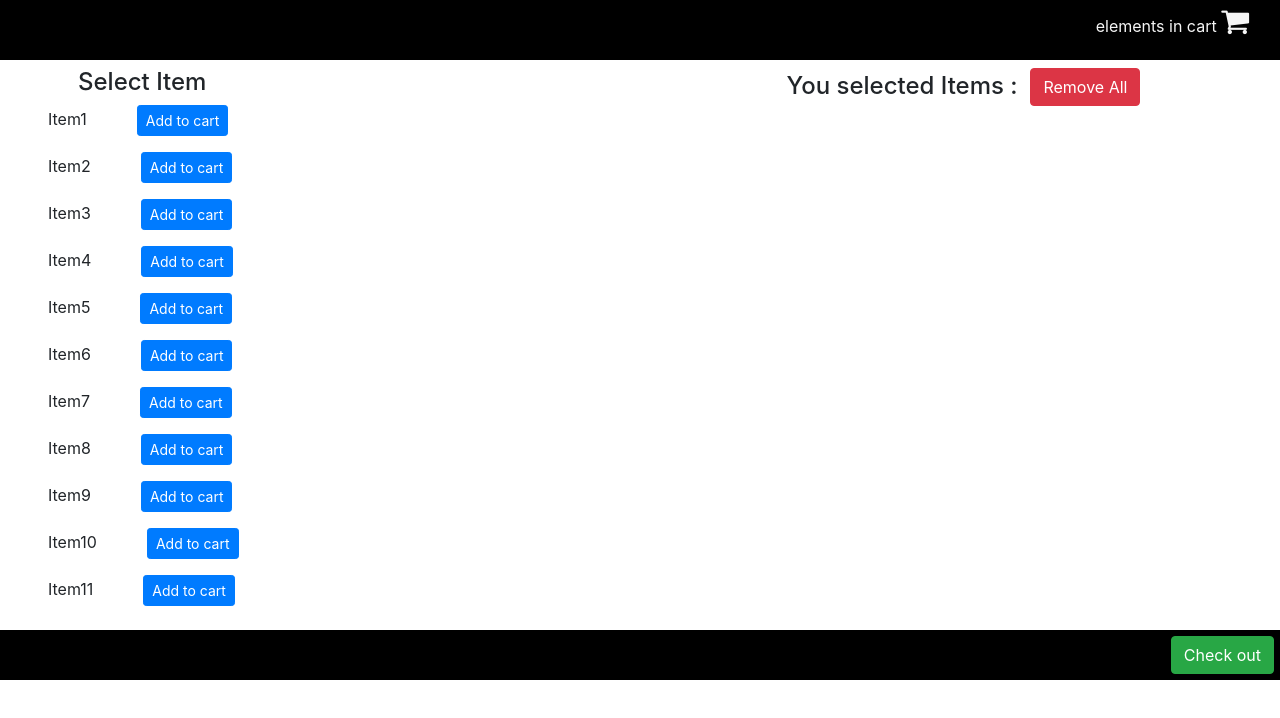
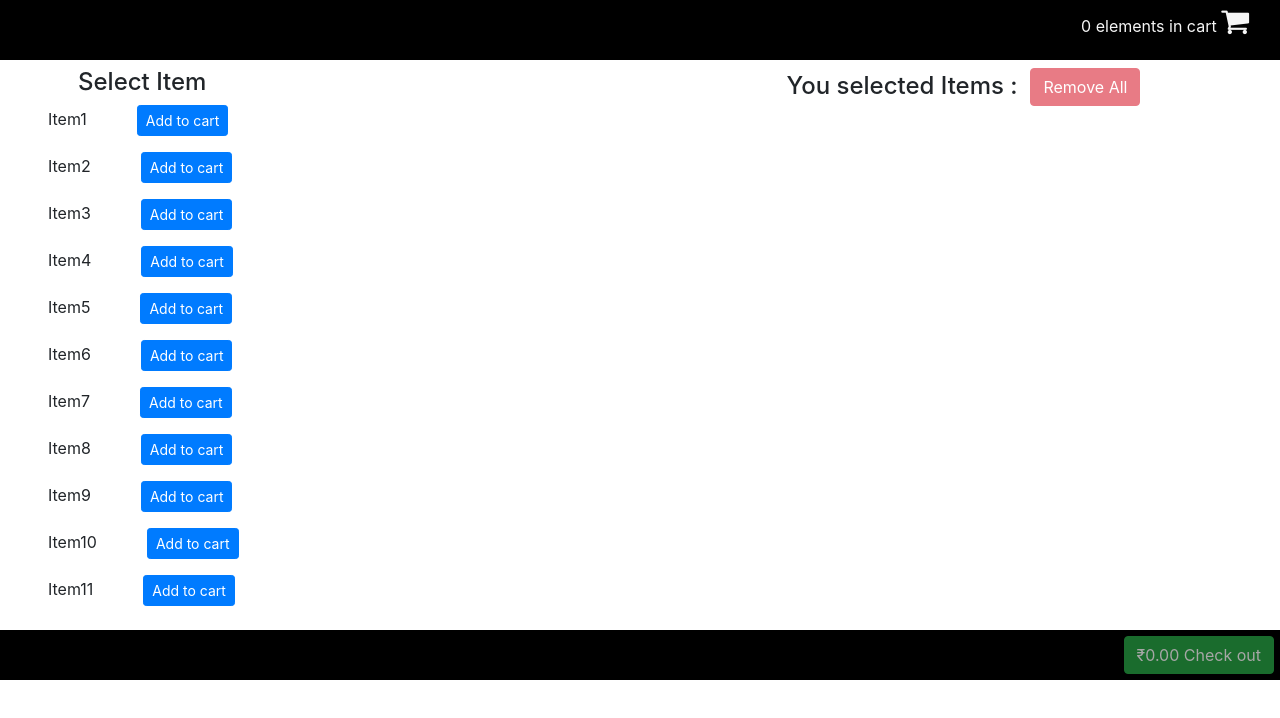
Before and after one commit to Gauravkulkarni9860/redux-app, a React (Create React App) app: page / in a window 1280 px wide. Shown: the top 718 px of the page. Built offline with nearby package versions, Linux system fonts and the light colour scheme.

Commit message:
issues solved

```diff
--- a/src/components/cart/Cart.js
+++ b/src/components/cart/Cart.js
@@ -35,7 +35,13 @@ class Cart extends Component {
             <div className="Cart">
                 <h4>
                     You selected Items : &nbsp;
-                    <Button variant="danger" onClick={()=>this.props.onRemoveAllItems()}>Remove All</Button>
+                    <Button
+                        variant="danger"
+                        onClick={()=>this.props.onRemoveAllItems()}
+                        disabled={this.props.itm.legth !== 0}
+                    >
+                        Remove All
+                    </Button>
                 </h4>
                 {selectedItem}
             </div>
--- a/src/components/footer/Footer.js
+++ b/src/components/footer/Footer.js
@@ -6,21 +6,25 @@ import { connect } from 'react-redux';
 class Footer extends Component {
 
     render () {
+
         let itemPrice = 0;
-        itemPrice = this.props.itm.map(item => {
+
+        for(let i = 0; i < this.props.itm.length; i++){
+            let item = this.props.itm[i];
             itemPrice = itemPrice + (item.quantity * item.price);
-            return itemPrice;
-        })
+        }
 
-        var price = itemPrice.toLocaleString('hi', {
+        let price = itemPrice.toLocaleString('hi', {
             style: 'currency',
             currency: 'USD',
-          });
+        });
+
+        price = price.replace('$', '₹');
 
         return (
             <div className="Footer">
-                <Button variant="success">
-                    <span>{price.replace('$', '₹')}</span> Check out
+                <Button variant="success" disabled={itemPrice===0}>
+                    <span>{price}</span> Check out
                 </Button>
             </div>
         );
@@ -29,7 +33,8 @@ class Footer extends Component {
 
 const mapStateToProps = state => {
     return {
-        itm : state.cartItem
+        itm : state.cartItem,
+
     };
 }
 
--- a/src/components/header/Header.js
+++ b/src/components/header/Header.js
@@ -4,12 +4,12 @@ import './Header.css';
 
 class Header extends Component {
     render () {
-        var itemQuantity = 0;
-        itemQuantity = this.props.itm.map(item => {
+        let itemQuantity = 0;
+        let i = 0;
+        for(i = 0; i < this.props.itm.length; i++){
+            let item = this.props.itm[i];
             itemQuantity = itemQuantity + item.quantity;
-            return itemQuantity;
-        })
-
+        }
         return (
             <div className="Header">
                 <p> <span> {itemQuantity} </span> elements in cart <i className="fa fa-shopping-cart" style={{fontSize:'30px'}}></i></p>
--- a/src/store/Reducer.js
+++ b/src/store/Reducer.js
@@ -2,7 +2,6 @@ import * as actionType from './action';
 
 const initialState = {
     cartItem : [],
-
 };
 
 
@@ -16,7 +15,6 @@ const reducer = (state=initialState, action) => {
                 price : action.payload.price,
                 quantity : action.payload.quant,
             }
-
             return {
                 ...state,
                 cartItem : state.cartItem.concat( newItem ),
@@ -31,7 +29,7 @@ const reducer = (state=initialState, action) => {
             });
             return {
                 ...state,
-                cartItem : item
+                cartItem : item,
             }
 
         case actionType.SUBSTRACT_QUANTITY :
```
